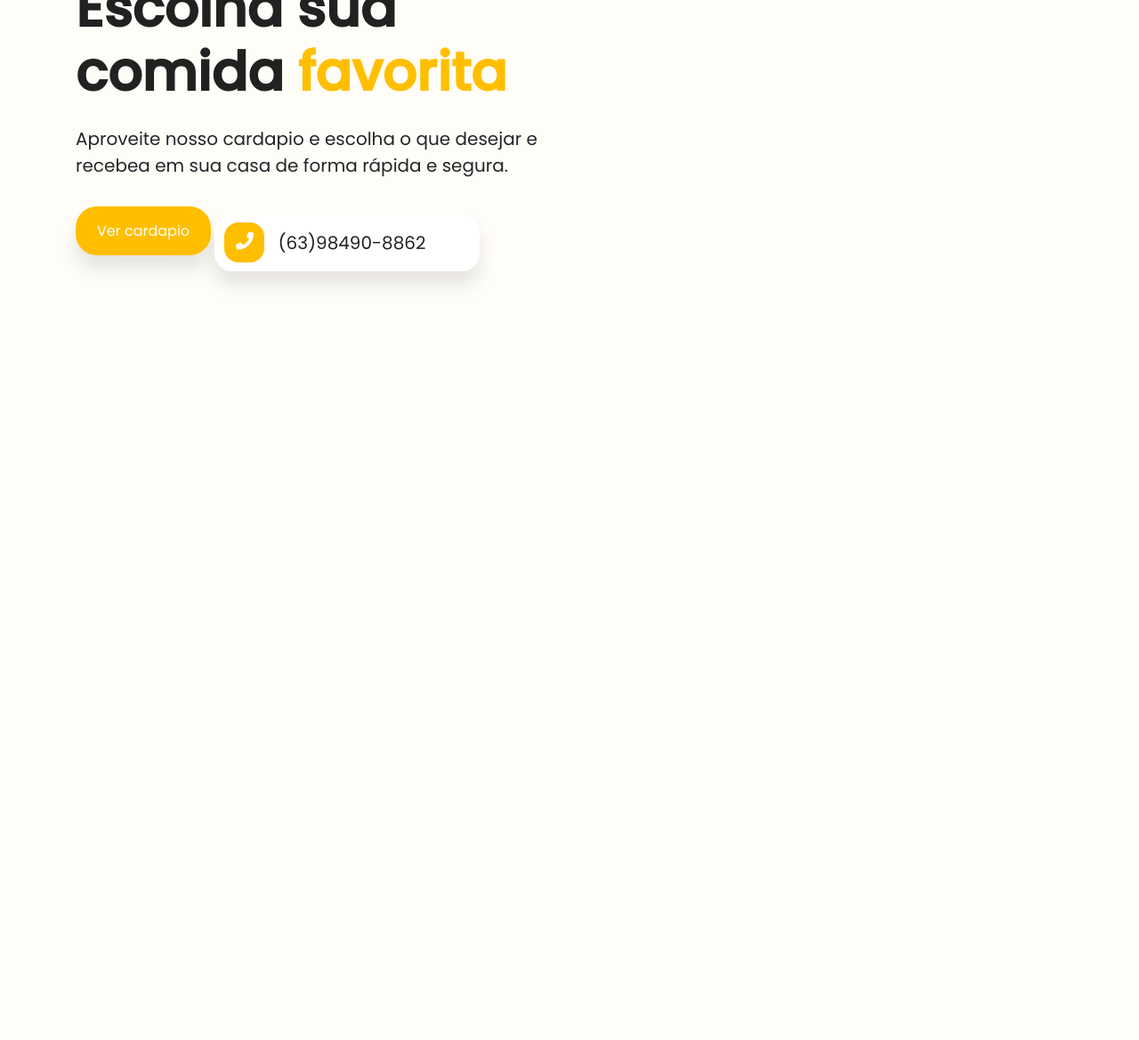
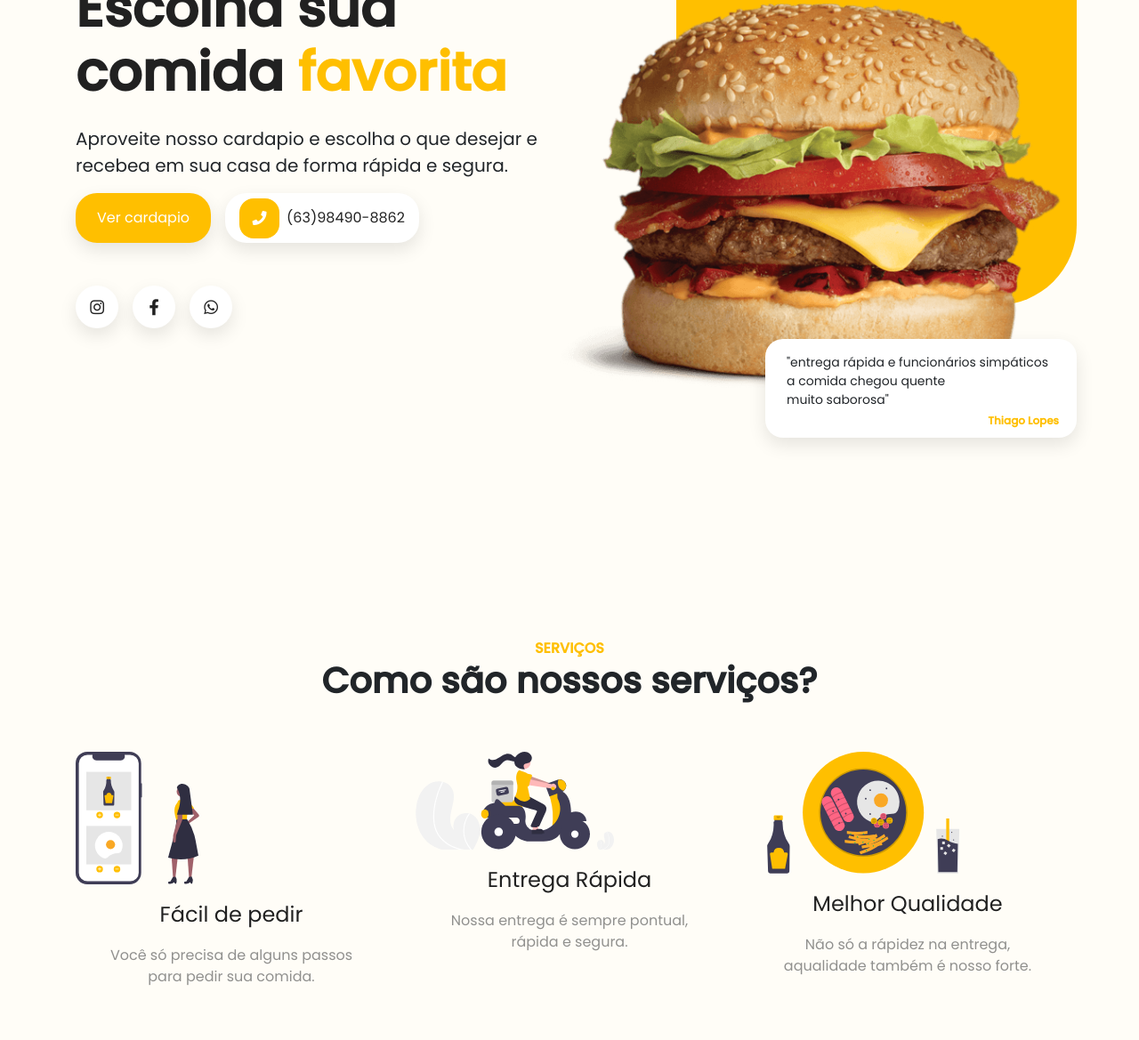
Before and after one commit to JeffersonCarlosLima/menu-restaurante, a plain HTML site: page index.html in a window 1280 px wide. Shown: the part 333-1502 px from the top of the page at 89% size. Before the commit the page ends 838 px from the top, so only its background shows below. Drawn offline with Linux system fonts and the light colour scheme.

Commit message:
pull commit

```diff
--- a/css/main.css
+++ b/css/main.css
@@ -17,10 +17,11 @@
     --color-red: #e74c3c;
     --color-green: #2ecc71;
     --color-separate: #cccccc;
-    --shadow-button:0px 15px 20px rgba(0, 0, 0, 0.1);
-    --shadow-button-vcardapio:0px 15px 20px var(--color-primary);
+    --shadow-button:0px 8px 20px rgba(0, 0, 0, 0.1);
+    --shadow-button-vcardapio:8px 10px 15px -3px var(--color-primary);
     --border-radius-button:24px;
     --border-radius-ico:16px;
+    --transitionall-03s: all 0.3s ease-in-out;
 }
 
 
@@ -50,6 +51,11 @@ b{
     box-shadow: var(--shadow-button);
 
 }
+.btn-white:active ,.btn-white:hover{
+    background-color: var(--color-primary);
+    color: var(--color-white) !important;
+    transition: var(--transitionall-03s);
+}
 .btn-icon-carrinho{
     display: inline-block;
     color:var(--color-black);
@@ -63,23 +69,7 @@ b{
     text-align: center;
     padding-top: 8px;
 }
-.btn-icon-left{
-    padding-left: 70px;
-}
-.btn-icon-left span.icon-left{
-    display: inline-block;
-    color:var(--color-white);
-    background-color: var(--color-primary);
-    width: 45px;
-    height: 45px;
-    position: absolute;
-    margin-top: -8px;
-    margin-left: -60px;
-    border-radius: var(--border-radius-ico);
-    text-align: center;
-    padding-top: 6px;
 
-}
 .color-primary{
     color : var(--color-primary)!important ;
 }
@@ -89,6 +79,7 @@ b{
 .text-benner{
     display: flex;
     flex-direction: column;
+    align-items: flex-start;
 }
 .text-benner h1{
     color: var(--color-black);
@@ -98,11 +89,151 @@ b{
     margin: 16px 0 16px 0px !important;
     font-size: 20px;
 }
+.botoes-banner{
+    display: flex;
+    flex-direction:row;
+    align-items: center;
+    gap: 16px;
+}
 .btn-yellow{
     background-color: var(--color-primary);
     color: var(--color-white) !important;
     border-radius:var(--border-radius-button);
     padding: 16px 24px !important;
     box-shadow: var(--shadow-button);
+}
+.botoes-banner{
+    display: flex;
+    flex-direction: row;
+    align-items: center;
+}
+
+.btn-icon-left{
+    display: flex;
+    flex-direction: row;
+    justify-content: center;
+    align-items: center;
+    width: auto;
+    height: 56px;
+    padding: 8px 16px 8px 16px;
+    box-shadow: var(--shadow-button);
+    border-radius: var(--border-radius-button);
+    background-color: var(--color-white);
+    gap: 8px;
+    border: none;
+    color: var(--color-black);
+}
+.btn-icon-left:hover{
+    background-color: var(--color-primary);
+    color: var(--color-white);
+    transition: var(--transitionall-03s);
+}
+.btn-icon-left span.icon-left{
+    display: flex;
+    justify-content: center;
+    align-items: center;
+    color:var(--color-white);
+    background-color: var(--color-primary);
+    width: 45px;
+    height: 45px;
+    border-radius: var(--border-radius-ico);
+    text-align: center;
+}
+.btn-icon-left span.icon-left:hover{
+    background-color: var(--color-white);
+    color: var(--color-primary);
+    transition: var(--transitionall-03s);
+}
+.social-icons{
+    display: flex;
+    flex-direction: row;
+    gap: 16px;
+    padding: 48px 0;
+}
+.btn-social{
+    display: flex;
+    flex-direction: row;
+    justify-content: center;
+    align-items: center;
+    width: 48px;
+    height: 48px;
+    padding: 8px;
+    box-shadow: var(--shadow-button);
+    border-radius: 100%;
+    background-color: var(--color-white);
+    gap: 8px;
+    border: none;
+    color: var(--color-black);
+    font-size: 18px;
+}
+.btn-social:hover{
+    background-color: var(--color-primary);
+    color: var(--color-white);
+    transition: var(--transitionall-03s);
+}
+.img-banner img{
+    position: absolute;
+    width: 570px;
+    top: 30px;
+    right: 15px;
+}
+.card-banner{
+    width: 450px;
+    height: 450px;
+    border-radius: 20%;
+    background-color: var(--color-primary);
+    position: absolute;
+    right: 0;
+    top: -80px;
+}
+.card{
+    border-radius: 20px;
+    padding: 16px 24px;
+    font-size: 20px;
+    box-shadow: var(--shadow-button) !important;
+    border: none !important;
 
 }
+.card-case{
+    width: 350px;
+    font-size: 14px;
+    position: absolute;
+    right: 0;
+    bottom: -75px;
+}
+.card-casename{
+    position: absolute;
+    font-size: 12px;
+    color: var(--color-primary);
+    right: 20px;
+    bottom: 10px;
+}
+
+.servicos{
+    padding: 100px 0;
+}
+.hint-title{
+    color: var(--color-primary);
+    font-size: 16px;
+    text-transform: uppercase;
+}
+
+.title{
+    color: var(--color-black);
+    font-size: 40px;
+    margin-top: 8px;
+    margin-bottom: 30px;
+}
+.card-icon{
+    padding-bottom: 8px;
+}
+.card-text{
+    color: var(--color-text-alt);
+    font-size: 16px;
+    padding: 0 32px;
+}
+.card-text p {
+    font-size: 24px;
+    color: var(--color-black);
+    margin-bottom: 16px;
+}
--- a/index.html
+++ b/index.html
@@ -40,23 +40,80 @@
                 <div class="text-benner">
                     <h1><b>Escolha sua comida <b class="color-primary">favorita</b></b></h1>
                     <p>Aproveite nosso cardapio e escolha o que desejar e recebea em sua casa de forma rápida e segura.</p>
-                    <div>
+                    <div class="botoes-banner">
+                        <!---->
                         <a href="http://" class="btn-yellow">Ver cardapio</a>
-                        <a href="tel:63984908862" class="btn btn-white btn-icon-left mt-4 mr-3">
+                        <!--Botão de contato-->
+                        <a href="tel:63984908862" class="btn-icon-left">
                             <span class="icon-left"><i class="fa fa-phone" aria-hidden="true"></i></span>
                             (63)98490-8862
+                        </a>
+                    </div>
+                    <div class="social-icons">
+                        <a href="" class="btn-social">
+                            <i class="fab fa-instagram"></i>
+                        </a>
+                        <a href="" class="btn-social">
+                            <i class="fab fa-facebook-f"></i>
+                        </a>
+                        <a href="" class="btn-social">
+                            <i class="fab fa-whatsapp"></i>
                         </a>
                     </div>
                 </div>
             </div>
             <div class="col-6">
-tste
+                <div class="card-banner"></div>
+                <div class="d-flex img-banner">
+                    <img src="./img/burguer.png" alt="">
+                </div>
+                <div class="card card-case">
+                    <p>"entrega rápida e funcionários simpáticos <br> a comida chegou quente <br> muito saborosa"</p>
+                    <span class="card-casename"><b>Thiago Lopes</b></span>
+
+                </div>
             </div>
         </div>
     </div>
 </section>
 <section class="servicos" id="servicos">
+    <div class="container">
+        <div class="row">
+            <div class="col-12 text-center mb-5">
+                <span class="hint-title"><b>Serviços</b></span>
+                <h1><b>Como são nossos serviços?</b></h1>
+            </div>
+            <div class="col-4 mb-5">
+                <div class="card-icon">
+                    <img src="./img/icone-pedido.svg" width="158" alt="icone de pedido">
+                    <div class="card-text text-center mt-3">
+                        <p>Fácil de pedir</p>
+                        <span>Você só precisa de alguns passos para pedir sua comida.</span>
+                    </div>
+                </div>
+            </div>
+            <div class="col-4 mb-5">
+                <div class="card-icon">
+                    <img src="./img/icone-delivery.svg" width="250" alt="icone de pedido">
+                    <div class="card-text text-center mt-3">
+                        <p>Entrega Rápida</p>
+                        <span>Nossa entrega é sempre pontual, rápida e segura.</span>
+                    </div>
+                </div>
+            </div>
+            <div class="col-4 mb-5">
+                <div class="card-icon">
+                    <img src="./img/icone-qualidade.svg" width="250" alt="icone de pedido">
+                    <div class="card-text text-center mt-3">
+                        <p>Melhor Qualidade</p>
+                        <span>Não só a rápidez na entrega, aqualidade também é nosso forte.</span>
+                    </div>
+                </div>
+            </div>
 
+            </div>
+        </div>
+    </div>
 </section>
 <section class="cardapio" id="cardapio">
 
```
